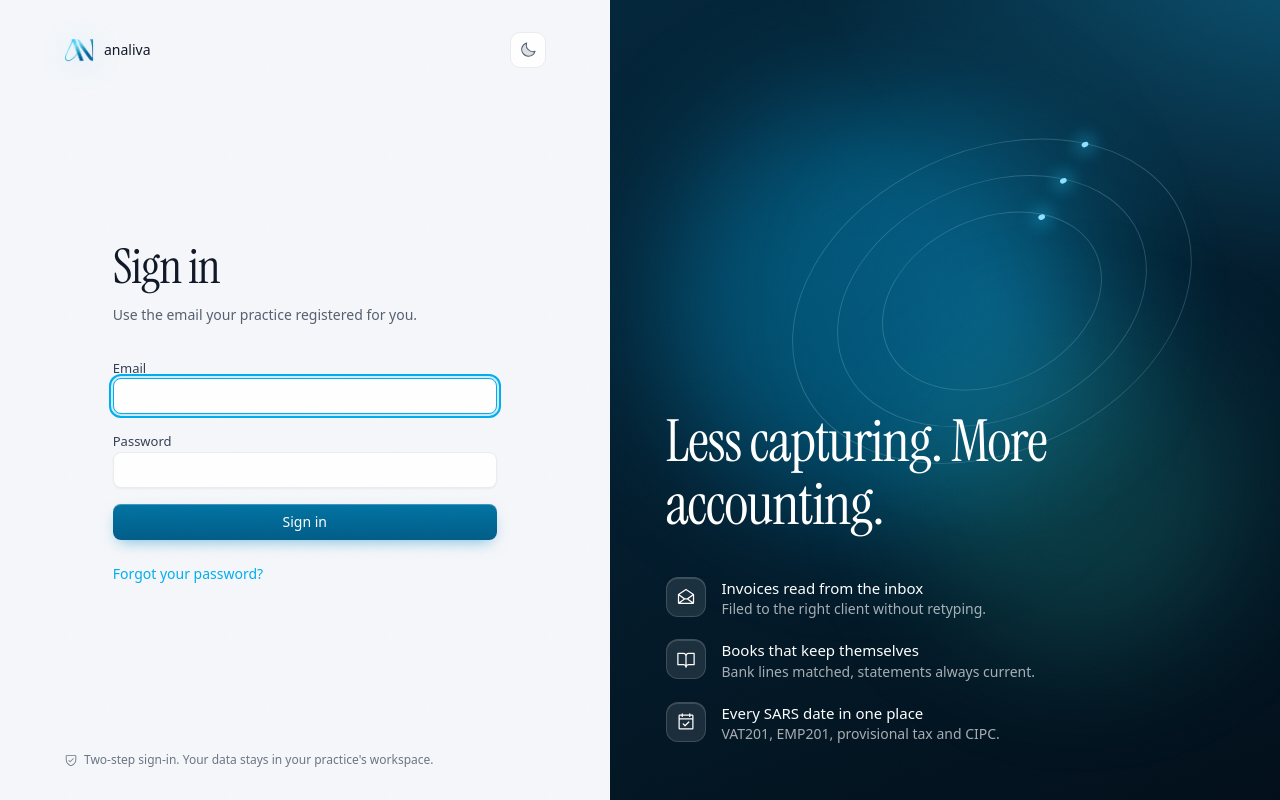
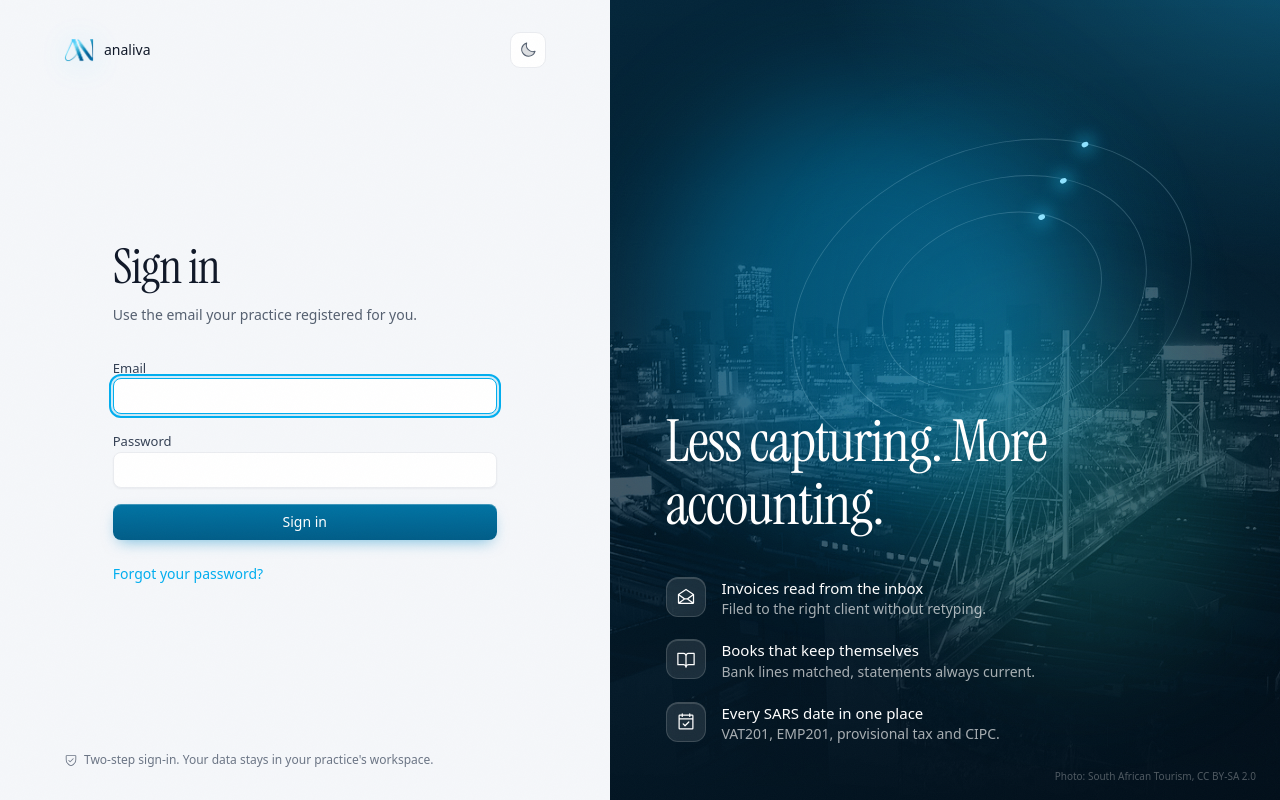
Before and after one commit to Nzima-AI/analiva-automation-hub, a Next.js app in the folder apps/web/: page /login in a window 1280 px wide. Built offline with nearby package versions, Linux system fonts and the light colour scheme.

Commit message:
feat: faint Johannesburg night backdrop behind the sign-in brand panel (credited, CC BY-SA 2.0)

```diff
--- a/apps/web/src/app/globals.css
+++ b/apps/web/src/app/globals.css
@@ -359,6 +359,16 @@ body::after {
   background:
     radial-gradient(900px 600px at 110% -10%, rgb(30 192 255 / 0.35), transparent 60%),
     linear-gradient(160deg, #04263a 0%, #031b2b 55%, #020f1a 100%);
+}
+/* A faint night view of Johannesburg behind the brand panel, tinted by the navy field */
+.auth-photo {
+  position: absolute;
+  inset: 0;
+  pointer-events: none;
+  background: url("/brand/auth-backdrop.jpg") center 62% / cover no-repeat;
+  opacity: 0.26;
+  mix-blend-mode: luminosity;
+  mask-image: linear-gradient(180deg, transparent 0%, black 35%, black 70%, transparent 100%);
 }
 .auth-orb {
   position: absolute;
--- a/apps/web/src/components/auth-shell.tsx
+++ b/apps/web/src/components/auth-shell.tsx
@@ -39,6 +39,7 @@ export function AuthShell({ title, subtitle, children }: { title: string; subtit
       </section>
 
       <aside className="auth-panel relative hidden overflow-hidden lg:flex lg:flex-col lg:justify-end">
+        <div className="auth-photo" aria-hidden />
         <div className="auth-orb auth-orb-a" aria-hidden />
         <div className="auth-orb auth-orb-b" aria-hidden />
         <div className="auth-constellation" aria-hidden><i /><i /><i /></div>
@@ -58,6 +59,10 @@ export function AuthShell({ title, subtitle, children }: { title: string; subtit
             ))}
           </ul>
         </div>
+        <p className="absolute bottom-4 right-6 z-10 text-[10px] text-white/30">
+          Photo: <a href="https://commons.wikimedia.org/wiki/File:Night_in_Joburg.jpg" className="hover:text-white/60">South African Tourism</a>,{" "}
+          <a href="https://creativecommons.org/licenses/by-sa/2.0/" className="hover:text-white/60">CC BY-SA 2.0</a>
+        </p>
       </aside>
     </main>
   );
```
Also changed, not shown: apps/web/public/brand/auth-backdrop.jpg (added).
